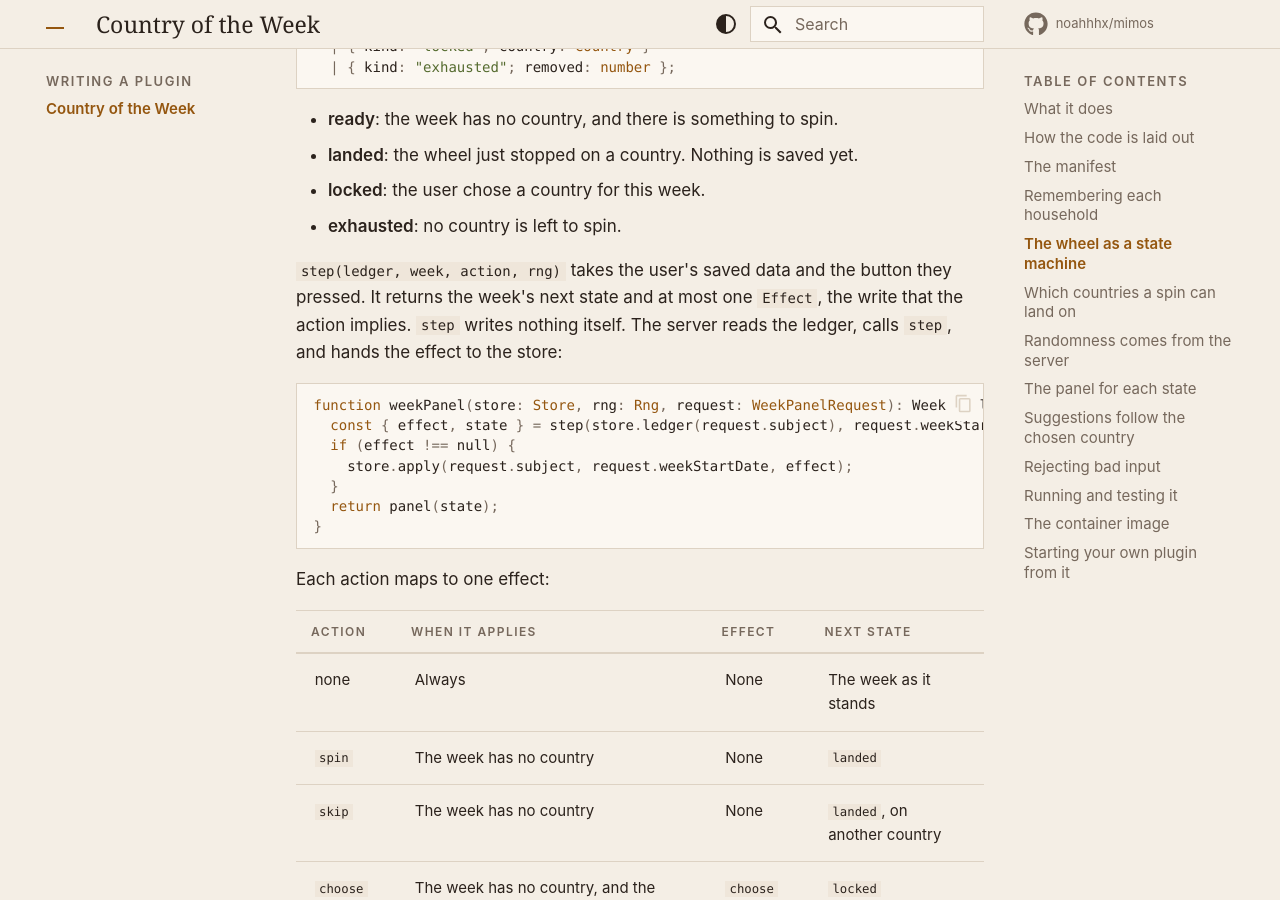
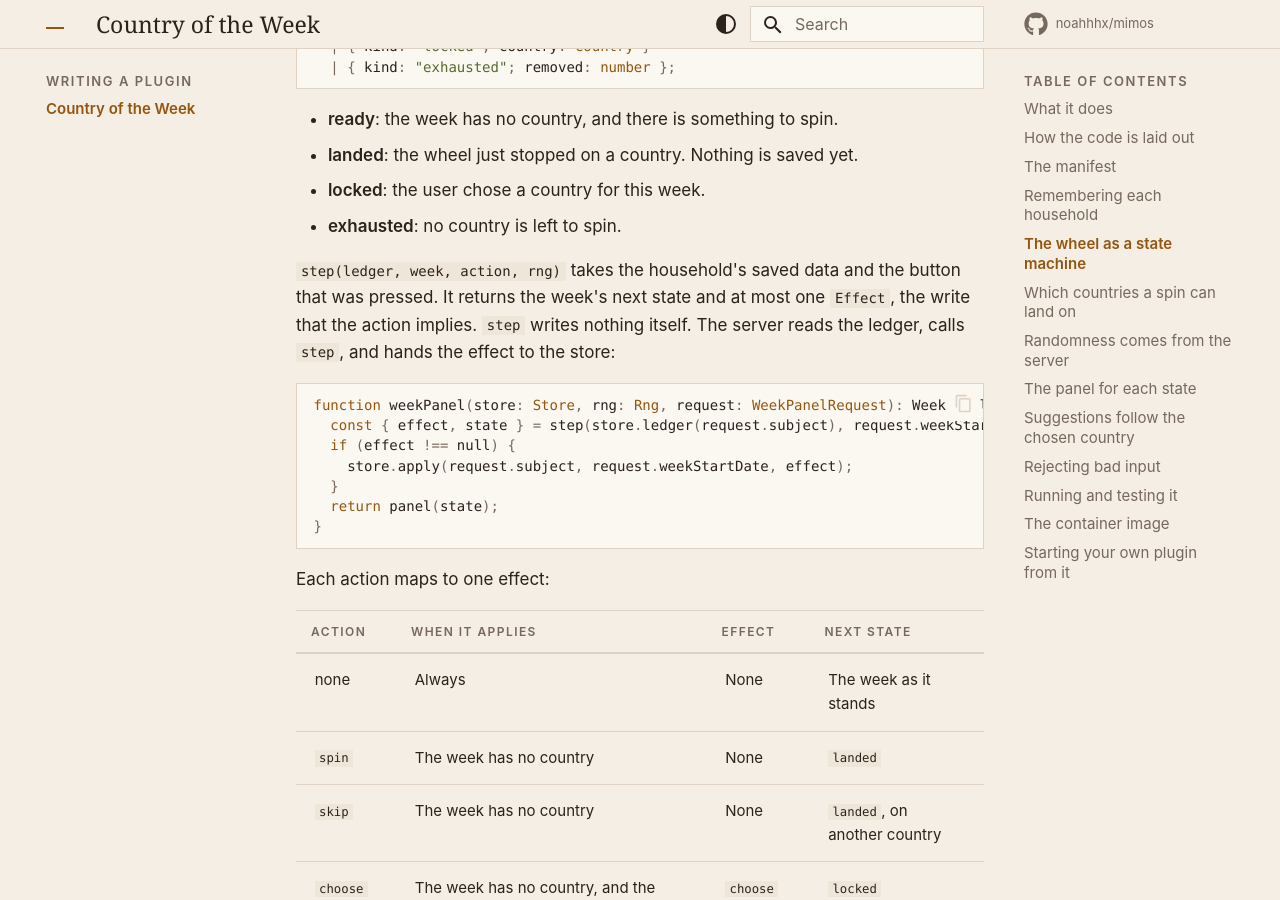
Before and after one commit to noahhhx/mimos, an MkDocs documentation site: the page built from docs/plugins/country-week.md, in a window 1280 px wide and 900 px high, scrolled down 3592 px. Built offline with MkDocs 1.6.1 and Material for MkDocs 9.7.7, drawn with Linux system fonts in a browser that asks for light colours; comment, search, counter and statistics services are not loaded.

Commit message:
docs: say household where recipes, ingredients, and plugins are shared
The API contract's ingredient, recipe-link, suggestion, and panel
descriptions still said these were the caller's own, and one said a new
ingredient is seen only by the caller. They now say the household's, as
ADR-0019 made them. The plugin contract says a plugin is called for the
households that turned it on, the MCP instructions name the household's
personal recipes, and the country-week docs and store describe a
household's wheel. The client is regenerated; no shape changes.

```diff
--- a/apps/api/src/main/resources/application.yml
+++ b/apps/api/src/main/resources/application.yml
@@ -35,9 +35,9 @@
           completion: false
         instructions: >
           Mimos is a recipe companion: a curated recipe library shared by
-          everyone on this instance, the user's own personal recipes, weekly
-          meal plans, shopping lists generated from a plan, and a log of meals
-          eaten with their calories and macros. Library recipes are read-only.
+          everyone on this instance, the personal recipes of the user's
+          household, weekly meal plans, shopping lists generated from a plan,
+          and a log of meals eaten with their calories and macros. Library recipes are read-only.
           Personal recipes, meal plans, and shopping lists belong to the
           user's household, and everyone in it can see and change them; each
           person's meal log is their own (getHousehold names who is in it). A
--- a/docs/plugins/country-week.md
+++ b/docs/plugins/country-week.md
@@ -139,8 +139,8 @@
 - **locked**: the user chose a country for this week.
 - **exhausted**: no country is left to spin.
 
-`step(ledger, week, action, rng)` takes the user's saved data and the
-button they pressed. It returns the week's next state and at most one
+`step(ledger, week, action, rng)` takes the household's saved data and
+the button that was pressed. It returns the week's next state and at most one
 `Effect`, the write that the action implies. `step` writes nothing
 itself. The server reads the ledger, calls `step`, and hands the effect
 to the store:
```
Also changed, not shown: AGENTS.md (+2 -2 lines), 5 other files.
